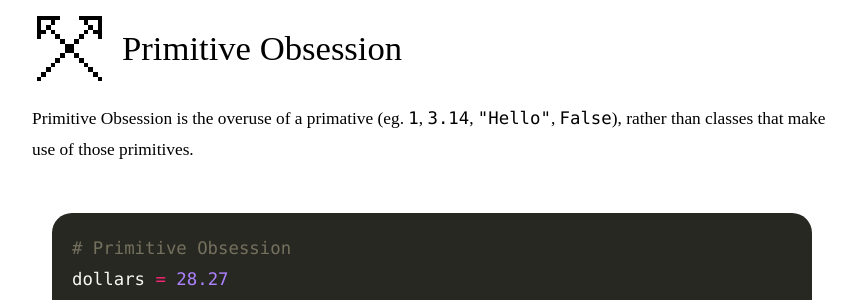
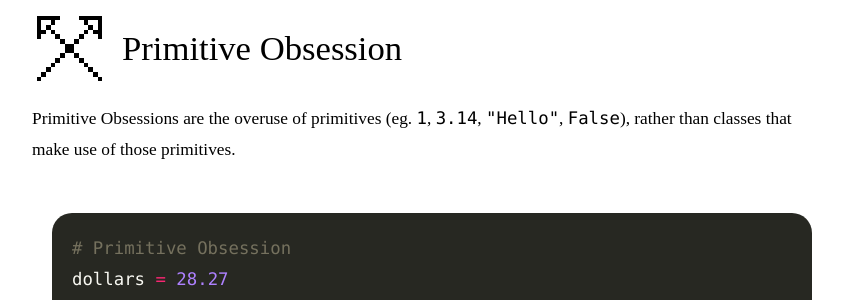
Before and after one commit to Coedice/codeSmells, a Jekyll site: the page built from _smells/bloaters/primitiveObsession.md, in a window 1280 px wide. Shown: the part 146-446 px from the top of the page, without its empty margins (208-1071 px from the left). Built offline with Jekyll 4.4.1, drawn with Linux system fonts in a browser that asks for light colours.

Commit message:
Minor Bloater edits

```diff
--- a/_smells/bloaters/primitiveObsession.md
+++ b/_smells/bloaters/primitiveObsession.md
@@ -4,7 +4,7 @@ group: Bloaters
 title: Primitive Obsession
 image: primitiveObsession.png
 ---
-Primitive Obsession is the overuse of a primative (eg. `1`, `3.14`, `"Hello"`, `False`), rather than classes that make use of those primitives.
+Primitive Obsessions are the overuse of primitives (eg. `1`, `3.14`, `"Hello"`, `False`), rather than classes that make use of those primitives.
 ~~~ python
 # Primitive Obsession
 dollars = 28.27
```
Also changed, not shown: _smells/bloaters/dataClump.md (+1 -1 lines), _smells/bloaters/largeClass.md (+1 -2 lines), _smells/bloaters/longMethod.md (+1 -1 lines), _smells/bloaters/longParameterList.md (+1 -1 lines).
